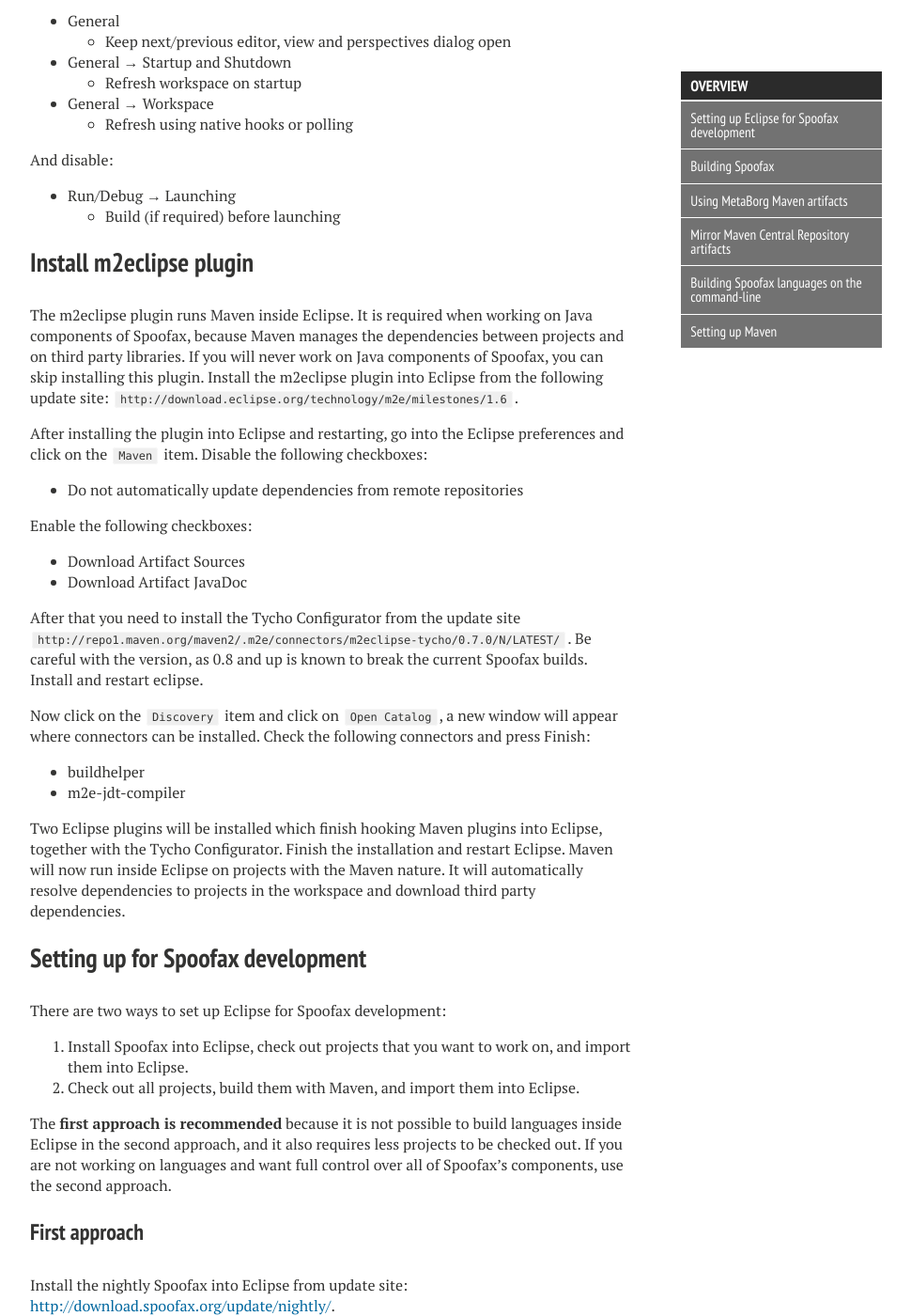
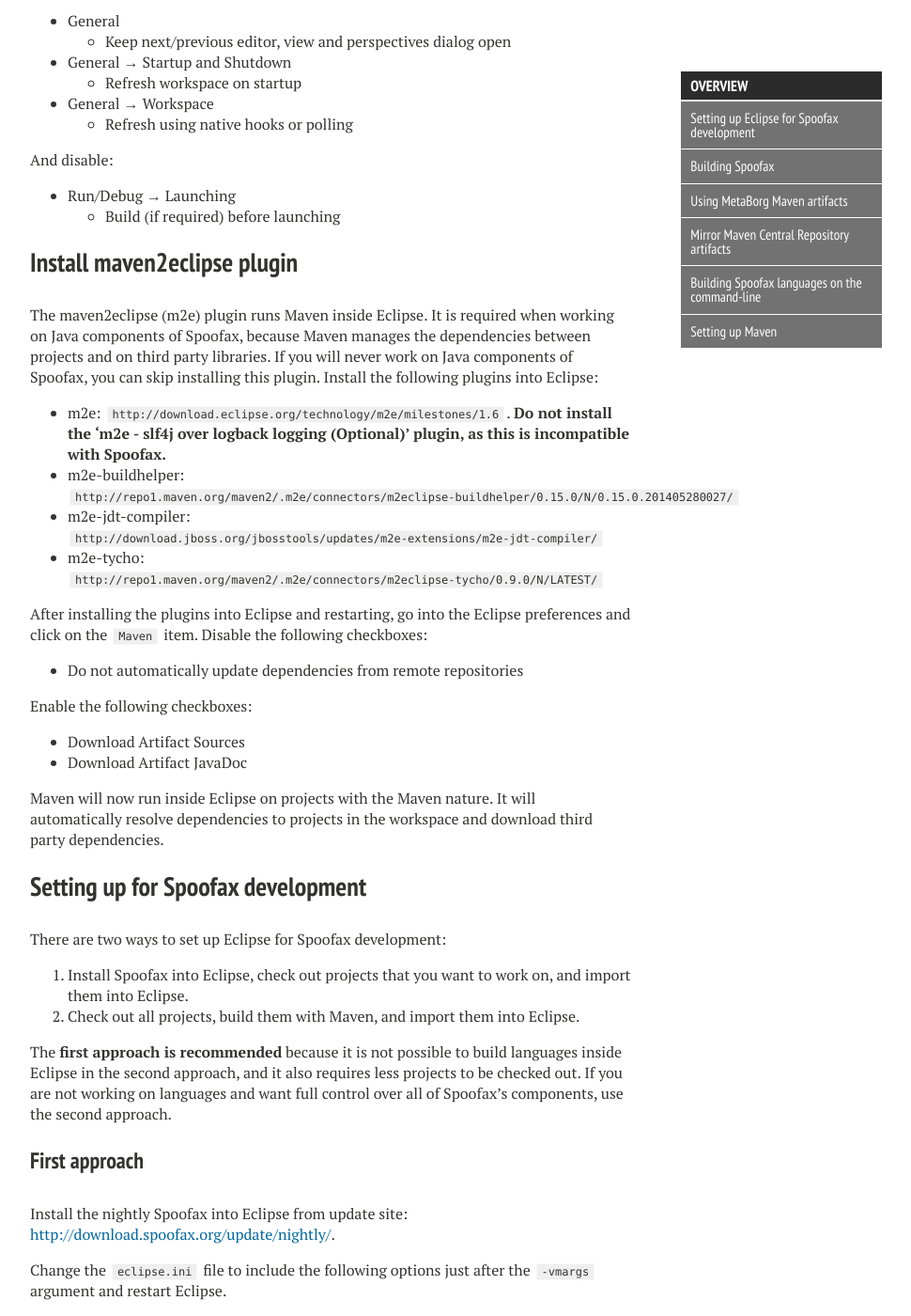
Before and after one commit to MartijnDwars/metaborg.github.io, a Jekyll site: the page built from dev/index.md, in a window 1280 px wide and 1400 px high, scrolled down 470 px. Shown: the whole window at 94% size, without its empty margins (288-1258 px from the left). Built offline with Jekyll 4.4.1, drawn with Linux system fonts in a browser that asks for light colours; nearby versions of some CDN libraries.

Commit message:
Better m2e installation description.

```diff
--- a/dev/devenv-spoofax.md
+++ b/dev/devenv-spoofax.md
@@ -18,11 +18,16 @@
 * Run/Debug &rarr; Launching
 	* Build (if required) before launching
 
-## Install m2eclipse plugin
+## Install maven2eclipse plugin
 
-The m2eclipse plugin runs Maven inside Eclipse. It is required when working on Java components of Spoofax, because Maven manages the dependencies between projects and on third party libraries. If you will never work on Java components of Spoofax, you can skip installing this plugin. Install the m2eclipse plugin into Eclipse from the following update site: `http://download.eclipse.org/technology/m2e/milestones/1.6`.
+The maven2eclipse (m2e) plugin runs Maven inside Eclipse. It is required when working on Java components of Spoofax, because Maven manages the dependencies between projects and on third party libraries. If you will never work on Java components of Spoofax, you can skip installing this plugin. Install the following plugins into Eclipse:
 
-After installing the plugin into Eclipse and restarting, go into the Eclipse preferences and click on the `Maven` item. Disable the following checkboxes:
+* m2e: `http://download.eclipse.org/technology/m2e/milestones/1.6`. **Do not install the 'm2e - slf4j over logback logging (Optional)' plugin, as this is incompatible with Spoofax.**
+* m2e-buildhelper: `http://repo1.maven.org/maven2/.m2e/connectors/m2eclipse-buildhelper/0.15.0/N/0.15.0.201405280027/`
+* m2e-jdt-compiler: `http://download.jboss.org/jbosstools/updates/m2e-extensions/m2e-jdt-compiler/`
+* m2e-tycho: `http://repo1.maven.org/maven2/.m2e/connectors/m2eclipse-tycho/0.9.0/N/LATEST/`
+
+After installing the plugins into Eclipse and restarting, go into the Eclipse preferences and click on the `Maven` item. Disable the following checkboxes:
 
 * Do not automatically update dependencies from remote repositories
 
@@ -31,14 +36,6 @@
 * Download Artifact Sources
 * Download Artifact JavaDoc
 
-After that you need to install the Tycho Configurator from the update site `http://repo1.maven.org/maven2/.m2e/connectors/m2eclipse-tycho/0.7.0/N/LATEST/`. Be careful with the version, as 0.8 and up is known to break the current Spoofax builds. Install and restart eclipse.
-
-Now click on the `Discovery` item and click on `Open Catalog`, a new window will appear where connectors can be installed. Check the following connectors and press Finish:
-
-* buildhelper
-* m2e-jdt-compiler
-
-Two Eclipse plugins will be installed which finish hooking Maven plugins into Eclipse, together with the Tycho Configurator. Finish the installation and restart Eclipse.
 Maven will now run inside Eclipse on projects with the Maven nature. It will automatically resolve dependencies to projects in the workspace and download third party dependencies.
 
 ## Setting up for Spoofax development
```
